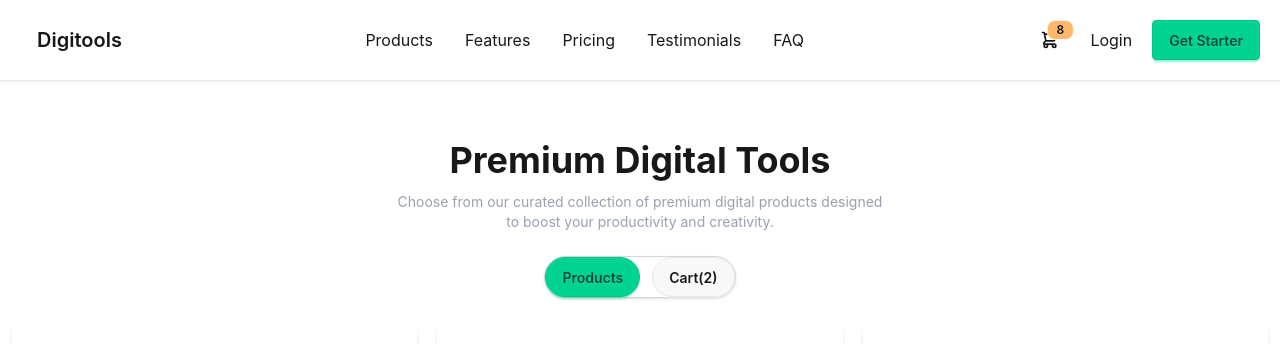
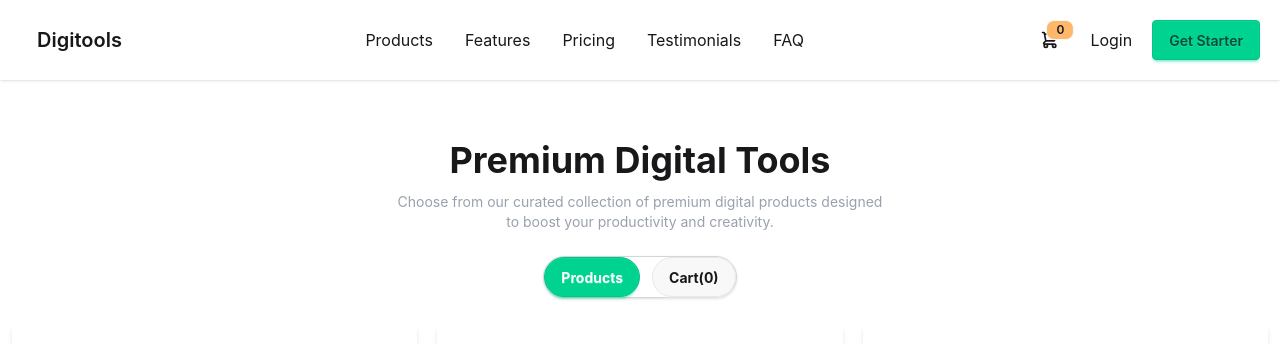
Before and after one commit to sabbir053/A6-Digitools-Platform, a React (Vite) app: page / in a window 1280 px wide. Shown: the top 344 px of the page. Built offline with nearby package versions, Linux system fonts and the light colour scheme; grey boxes are pictures that could not be loaded.

Commit message:
Complete Premium Digital Tools Functionality in 70%

```diff
--- a/src/App.jsx
+++ b/src/App.jsx
@@ -1,7 +1,7 @@
 import './App.css'
 import Navbar from './components/navbar/Navbar'
 import Digitools from './components/digitools/Digitools'
-import { Suspense } from 'react'
+import { Suspense, useState } from 'react'
 
 
 const fetchDigitoolsData = async () => {
@@ -9,16 +9,19 @@ const fetchDigitoolsData = async () => {
   return res.json()
 }
 
+
 function App() {
   const digitoolsPromise = fetchDigitoolsData()
+  const [isCart, setIsCart] = useState([])
+
 
   return (
     <>
-      <Navbar></Navbar>
-      <Suspense fallback={<div className="flex justify-center">
+      <Navbar isCart={isCart}></Navbar>
+      <Suspense fallback={<div className="flex justify-center pt-20">
         <span className="loading loading-dots loading-xl"></span>
       </div>}>
-        <Digitools digitoolsPromise={digitoolsPromise}></Digitools>
+        <Digitools isCart={isCart} setIsCart={setIsCart} digitoolsPromise={digitoolsPromise}></Digitools>
       </Suspense>
     </>
   )
--- a/src/components/digitools/Digitools.jsx
+++ b/src/components/digitools/Digitools.jsx
@@ -1,9 +1,13 @@
-import React, { use } from 'react';
+import React, { use, useState } from 'react';
 import DigitoolCard from './digitoolCard/DigitoolCard';
+import CartPage from './cartPage/CartPage';
 
-const DigitalTools = ({ digitoolsPromise }) => {
+const DigiTools = ({ digitoolsPromise, setIsCart, isCart }) => {
+
     const digitoolsData = use(digitoolsPromise)
-    console.log(digitoolsData);
+    const [activeTab, setActiveTab] = useState("products");
+
+
     return (
         <div className='container mx-auto py-15 px-3'>
             <section>
@@ -12,18 +16,37 @@ const DigitalTools = ({ digitoolsPromise }) => {
                     products designed <br></br> to boost your productivity and creativity.</p>
                 <div className='flex justify-center py-6'>
                     <div className='inline-flex items-center border border-gray-300 rounded-full gap-3 shadow-sm'>
-                        <button className='btn btn-success rounded-full'>Products</button>
-                        <button className='btn rounded-full'>Cart(2)</button>
+                        <button onClick={() => setActiveTab("products")}
+                            className={`btn rounded-full font-bold ${activeTab == "products" ? 'btn-success text-white' : ''}`}>
+                            Products
+                        </button>
+                        <button onClick={() => setActiveTab("cart")}
+                            className={`btn rounded-full font-bold ${activeTab == "cart" ? 'btn-success text-white' : ''}`}>
+                            Cart({isCart.length})
+                        </button>
                     </div>
                 </div>
             </section>
-            <section className='grid sm:grid-cols-1 md:grid-cols-2 lg:grid-cols-3 gap-5'>
-                {
-                    digitoolsData.map(digitoolData => <DigitoolCard key={digitoolData.id} digitoolData={digitoolData}></DigitoolCard>)
-                }
-            </section>
+
+            {activeTab == "products" ?
+                (<section className='grid sm:grid-cols-1 md:grid-cols-2 lg:grid-cols-3 gap-5'>
+                    {
+                        digitoolsData.map(digitoolData =>
+                            <DigitoolCard key={digitoolData.id}
+                                digitoolData={digitoolData}
+                                isCart={isCart}
+                                setIsCart={setIsCart}
+                            >
+                            </DigitoolCard>)
+                    }
+                </section>)
+                : <CartPage
+                    isCart={isCart}
+                    setIsCart={setIsCart}
+                ></CartPage>
+            }
         </div>
     );
 };
 
-export default DigitalTools;
+export default DigiTools;
--- /dev/null
+++ b/src/components/digitools/cartPage/Cart.jsx
@@ -0,0 +1,27 @@
+import React from 'react';
+
+const Cart = ({ cartData, isCart, setIsCart }) => {
+
+    const handleCartItem = (cartData) => {
+        console.log('isCart', isCart);
+
+        const filterCart = isCart.filter(cart => cart.id !== cartData.id)
+        console.log('filterCart',filterCart);
+        setIsCart(filterCart)
+    }
+
+    return (
+        <div className='flex justify-between items-center p-3 shadow-sm border border-gray-200 rounded-md'>
+            <div className='flex gap-3 items-center'>
+                <img className='h-10' src={cartData.icon} alt="img" />
+                <div className='gap-3'>
+                    <h3 className='text-2xl font-bold'>{cartData.name}</h3>
+                    <h2 className='text-lg text-gray-500'>${cartData.price}</h2>
+                </div>
+            </div>
+            <h2 onClick={() => handleCartItem(cartData)} className='text-red-500 font-bold cursor-pointer'>Remove</h2>
+        </div>
+    );
+};
+
+export default Cart;
--- /dev/null
+++ b/src/components/digitools/cartPage/CartPage.jsx
@@ -0,0 +1,46 @@
+import React from 'react';
+import Cart from './Cart';
+
+const CartPage = ({ isCart, setIsCart }) => {
+
+    const total = isCart.reduce((sum, item) => sum + item.price, 0);
+
+    const handleTotalCartItem = (isCart) => {
+        setIsCart([])
+    }
+
+    return (
+        <div className='container mx-auto rounded-md shadow-md p-5 space-y-5 w-full my-5'>
+            <h2 className='text-lg font-bold'>Your Cart</h2>
+            {
+                isCart.length <= 0 ? (
+                    <div className="flex flex-col items-center justify-center text-center py-10 p-6 border border-gray-200 shodow-sm rounded-md">
+                        <img
+                            src="https://cdn-icons-png.flaticon.com/512/2038/2038854.png"
+                            alt="Empty Cart"
+                            className="w-40 h-40 mb-5 opacity-80"
+                        />
+                        <h2 className="text-2xl font-bold text-gray-700">
+                            Card are not available now
+                        </h2>
+                        <p className="text-gray-500 mt-2">
+                            Please buy a Items in product tab
+                        </p>
+                    </div>
+                ) : (
+
+                    isCart.map(cartData => <Cart key={cartData.id} cartData={cartData} setIsCart={setIsCart} isCart={isCart}></Cart>)
+
+                )
+            }
+
+            <div className='flex justify-between items-center'>
+                <h3 className='text-lg font-bold'>Total</h3>
+                <h2 className='text-lg font-bold'>${total}</h2>
+            </div>
+            <button onClick={() => handleTotalCartItem(isCart)} className='btn btn-info btn-block rounded-full font-bold'>Proceed to checkout</button>
+        </div>
+    );
+};
+
+export default CartPage;
--- a/src/components/digitools/digitoolCard/DigitoolCard.jsx
+++ b/src/components/digitools/digitoolCard/DigitoolCard.jsx
@@ -1,7 +1,15 @@
-import React from 'react';
+import React, { useState } from 'react';
 
-const DigitoolCard = ({ digitoolData }) => {
-    console.log('digitoolData', digitoolData);
+const DigitoolCard = ({ digitoolData, isCart, setIsCart }) => {
+
+    const [cartItem, setCartItem] = useState(false)
+
+    const handleCartItems = () => {
+        setCartItem(true)
+        setIsCart(prev =>[...prev, digitoolData])
+    }
+
+
     return (
         <div className="card bg-base-100 shadow-md">
             <div className="card-body">
@@ -29,7 +37,8 @@ const DigitoolCard = ({ digitoolData }) => {
                     </li>
                 </ul>
                 <div className="mt-6">
-                    <button className="btn btn-primary btn-block rounded-full">Buy Now</button>
+                    <button onClick={() => handleCartItems()}
+                        className={`btn btn-block rounded-full ${cartItem ? 'btn-success' : 'btn-primary'}`}>{cartItem == true ? 'Added to cart' : 'Buy Now'}</button>
                 </div>
             </div>
         </div>
--- a/src/components/navbar/Navbar.jsx
+++ b/src/components/navbar/Navbar.jsx
@@ -1,6 +1,6 @@
 import React from 'react';
 
-const Navbar = () => {
+const Navbar = ({isCart}) => {
     return (
         <div className="p-5 bg-base-100 shadow-sm">
             <div className='flex justify-between items-center container mx-auto'>
@@ -23,7 +23,7 @@ const Navbar = () => {
                             <svg xmlns="http://www.w3.org/2000/svg" className="h-5 w-5" fill="none" viewBox="0 0 24 24"
                             stroke="currentColor"> <path strokeLinecap="round" strokeLinejoin="round" strokeWidth="2"
                             d="M3 3h2l.4 2M7 13h10l4-8H5.4M7 13L5.4 5M7 13l-2.293 2.293c-.63.63-.184 1.707.707 1.707H17m0 0a2 2 0 100 4 2 2 0 000-4zm-8 2a2 2 0 11-4 0 2 2 0 014 0z" /> </svg>
-                            <span className="badge badge-sm indicator-item bg-orange-300">8</span>
+                            <span className="badge badge-sm indicator-item bg-orange-300">{isCart.length}</span>
                         </div>
                     </div>
                     <h3>Login</h3>
```
